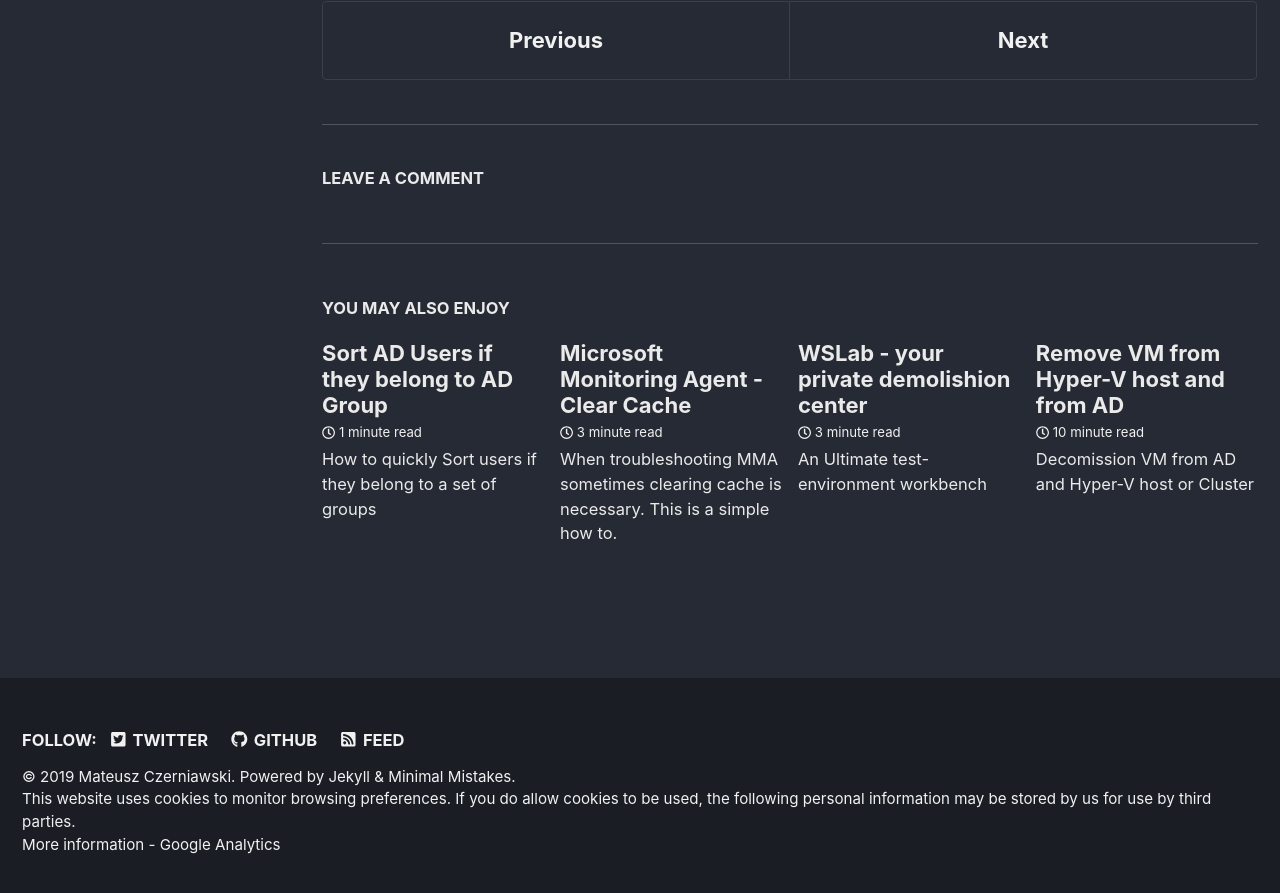
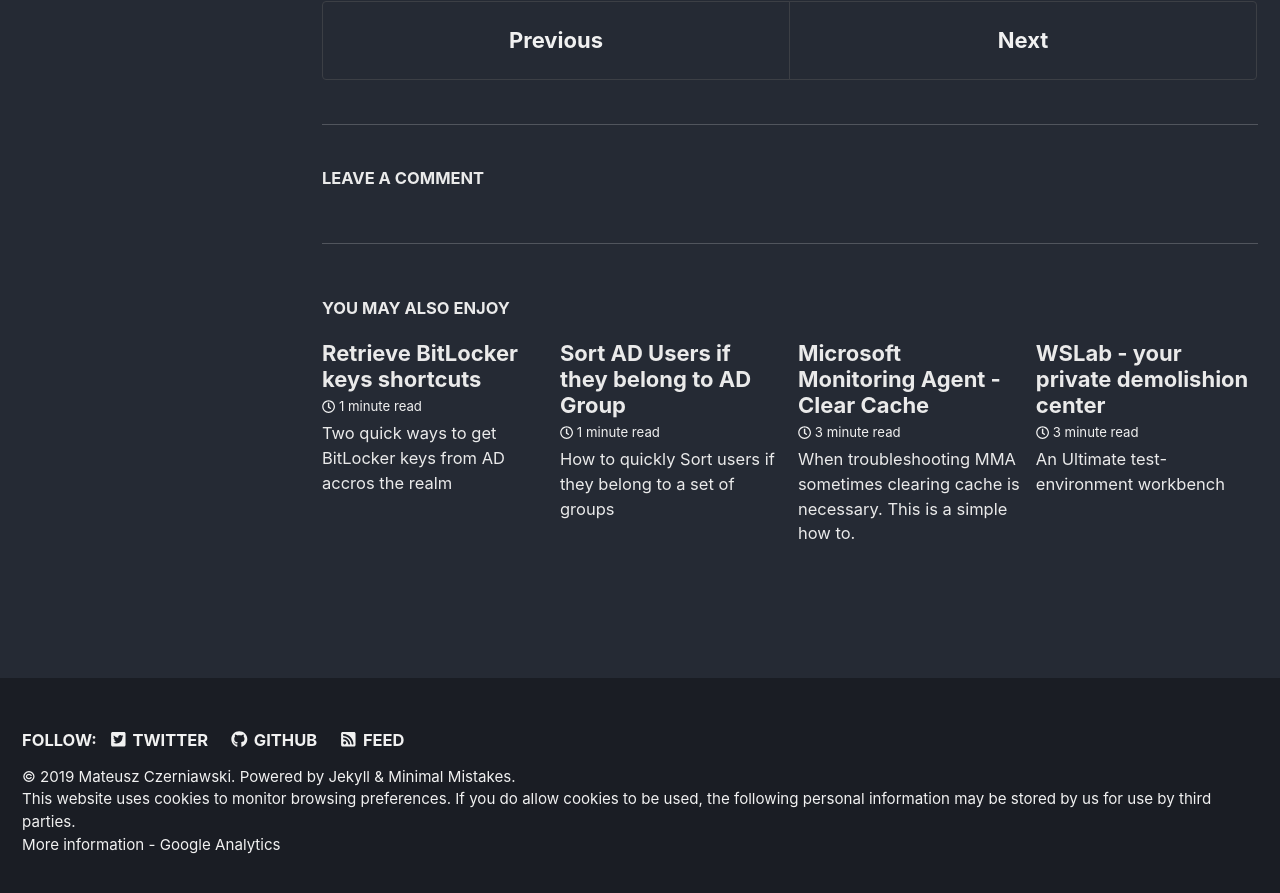
Before and after one commit to mczerniawski/mczerniawski.github.io, a Jekyll site: the page built from _posts/2018-09-04-retrieve-bitlocker-recovery-key.md, in a window 1280 px wide and 900 px high, scrolled down 10161 px. Shown: the top 893 px of the window. Built offline with Jekyll 4.4.1, drawn with Linux system fonts in a browser that asks for light colours; cached includes are drawn as plain includes; nearby versions of some CDN libraries; emoji names are drawn with the system emoji font; comment, search, counter and statistics services are not loaded; some of the changed lines change nothing that is shown.

Commit message:
bitlocker part2

````diff
--- a/_posts/2018-09-04-retrieve-bitlocker-recovery-key.md
+++ b/_posts/2018-09-04-retrieve-bitlocker-recovery-key.md
@@ -143,9 +143,6 @@
 
 ```
 
-
-
-
 # Retrieve RecoveryKey
 
 ## From Active Directory
--- /dev/null
+++ b/_posts/2019-04-23-retrieve-bitlocker-keys-from-AD.md
@@ -0,0 +1,84 @@
+---
+title: Retrieve BitLocker keys shortcuts
+categories:
+    - BitLocker
+tags:
+    - PowerShell
+    - BitLocker
+excerpt: Two quick ways to get BitLocker keys from AD accros the realm
+---
+
+# Ups
+Some [time ago](https://www.mczerniawski.pl/bitlocker/retrieve-bitlocker-recovery-key) I've posted how to set AD environment for BitLocker and retrieve keys from AD. I've missed one spot though. For that to work you had to be:
+
+1. AD User
+2. Member of local adminstrators on your machine.
+
+I've updated that post with proper information how to [fix that](https://www.mczerniawski.pl/bitlocker/retrieve-bitlocker-recovery-key/#update-2019-04-23) - delegate proper permission to `SELF` object.
+
+# Some Goodies
+
+Today I'd like to share some `quick-dirty` scripts to automate even more:
+
+## Backup ALL
+
+If you'd like to backup BitLocker key to both AD and AzureAD at the same time, here's a sample script. Just select only machines you need in the Out-GridView
+
+> Remember to Invoke (and retrieve BitLocker) to remote machine you require administrative permissions (or JEA with proper configuration)!
+
+```powershell
+$ComputerName =  Get-ADComputer -filter {OperatingSystem -like '*Windows*'} | Out-GridView -PassThru
+Invoke-command -ComputerName $ComputerName -ScriptBlock {
+  $bitLockerVolume = Get-BitlockerVolume
+  foreach ($Blv in $bitLockerVolume) {
+    $keyProtectors = $blv.KeyProtector | Where-Object {$PSItem.KeyProtectorType -eq 'RecoveryPassword'}
+    if ($KeyProtectors) {
+      Write-Host "MountPoint {'$($blv.MountPoint)'} - KeyProtector {'$($keyProtectors.KeyProtectorID)'}"
+      Write-Host "    Backing up to AD"
+      Backup-BitLockerKeyProtector -MountPoint $blv.MountPoint -KeyProtectorId $keyProtectors.KeyProtectorID
+      Write-Host "    Backing up to Azure AD"
+      BackupToAAD-BitLockerKeyProtector -MountPoint $blv.MountPoint -KeyProtectorId $keyProtectors.KeyProtectorID
+    }
+  }
+}
+```
+
+## See ALL
+
+And if You'd like to get all computers from AD with (and without) BitLocker information here's another one:
+
+> Remember the account you're running HAS to have proper AD permissions!
+
+```powershell
+$computers = Get-ADcomputer -filter {OperatingSystem -like '*Windows*'} -Properties OperatingSystem,LastLogon
+
+$results = foreach ($computer in $computers) {
+    $ComputerName = $computer
+    $DNComputer = Get-ADComputer $computerName | Select-Object -ExpandProperty DistinguishedName
+    $obj = Get-ADObject -Filter {objectclass -eq 'msFVE-RecoveryInformation'} -SearchBase $DNComputer -Properties 'msFVE-RecoveryPassword' | Select-Object Name,msFVE-RecoveryPassword
+    if ($obj) {
+    [pscustomobject]@{
+        ComputerName = $ComputerName
+        RecoveryPassword = $obj.'msFVE-RecoveryPassword'
+        Date = Get-Date -Date ($obj.Name ).Split('{')[0]
+        KeyID = (($obj.Name ).Split('{')[1]).TrimEnd('}')
+        LastLogon = [datetime]::FromFileTime($computer.LastLogon)
+        }
+    }
+    else {
+     [pscustomobject]@{
+        ComputerName = $ComputerName
+        RecoveryPassword = $null
+        Date = $Null
+        KeyID = $null
+        LastLogon = [datetime]::FromFileTime($computer.LastLogon)
+        }
+    }
+}
+```
+
+Now you can easily spot which computers are missing BitLocker keys stored in AD:
+
+```powershell
+$empty = $results | where-object  {$null -eq $PSItem.RecoveryPassword }
+```
````
